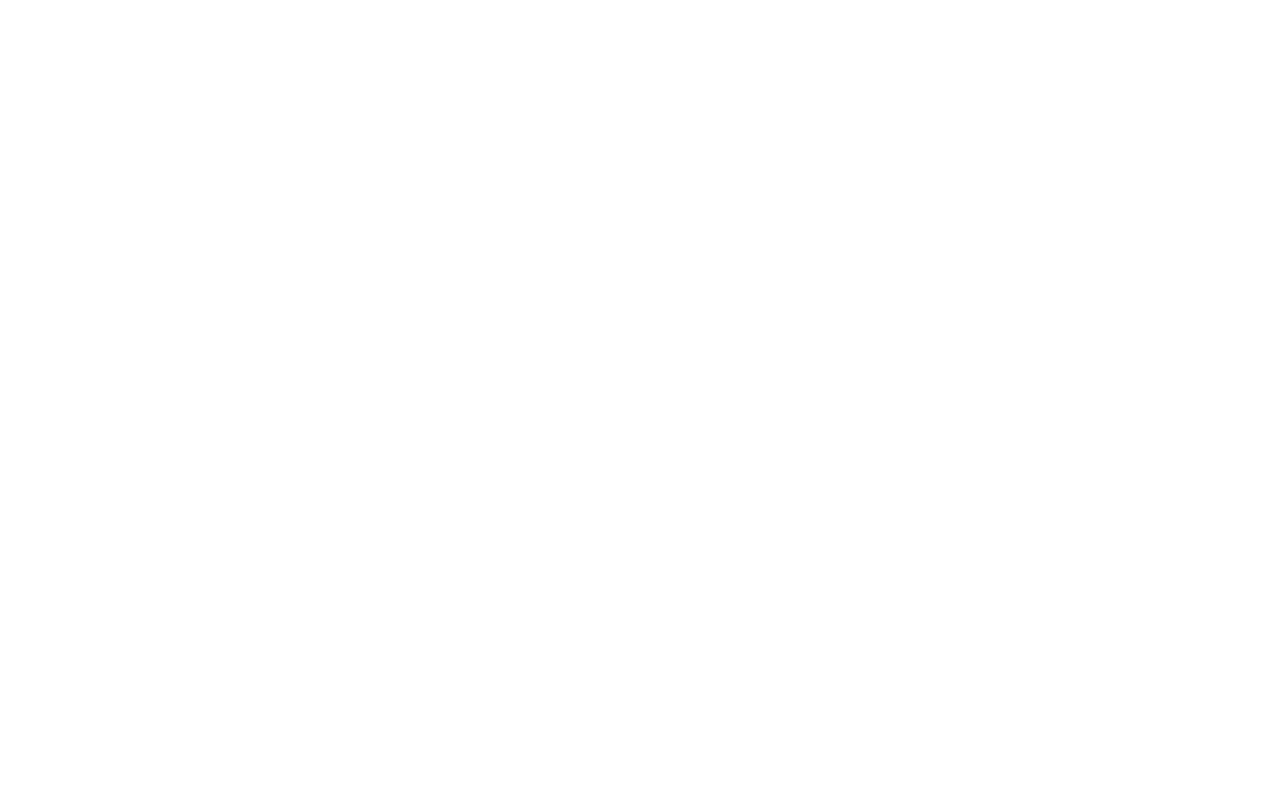
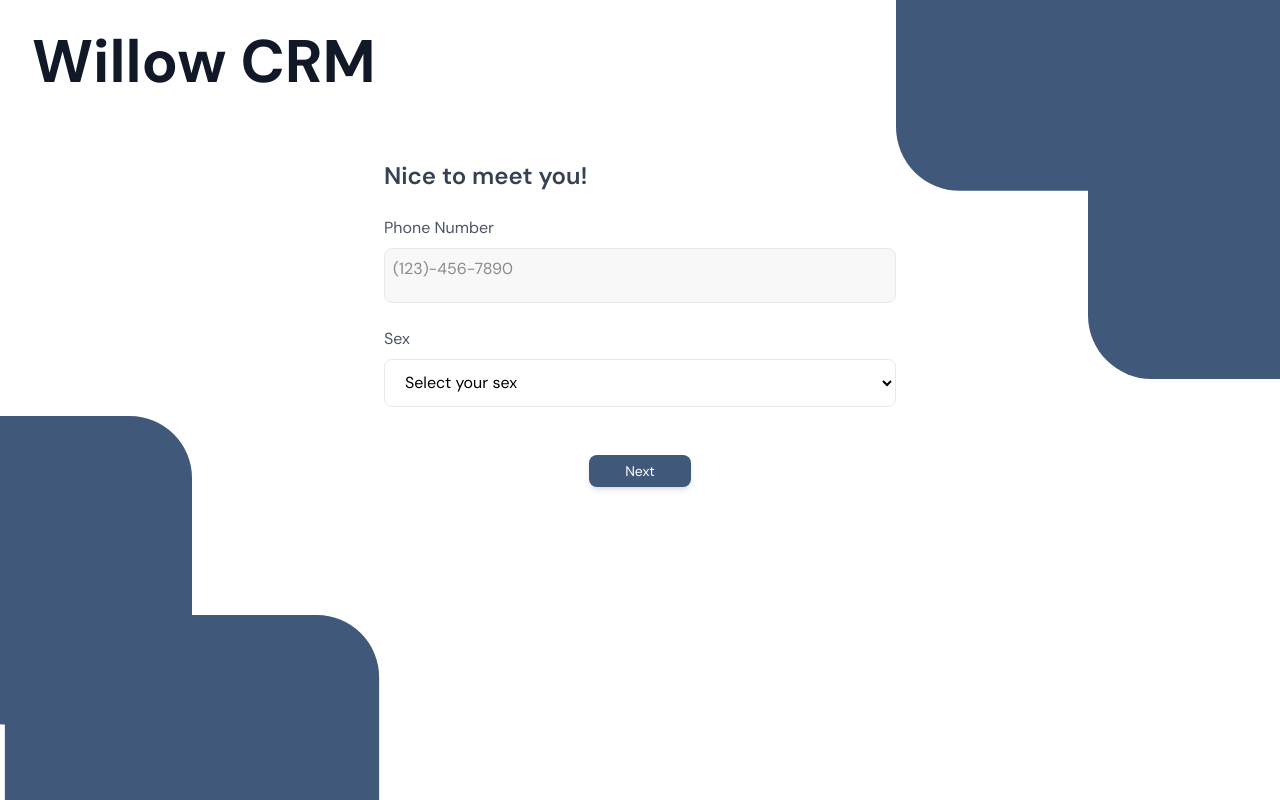
Before and after one commit to keithy1012/willow-crm, a React (Create React App) app in the folder frontend/: page /signup2 in a window 1280 px wide. Before the commit this address had no page. Built offline with nearby package versions, Linux system fonts and the light colour scheme.

Commit message:
Added form validation and signup2

```diff
--- a/frontend/src/App.tsx
+++ b/frontend/src/App.tsx
@@ -8,17 +8,22 @@ import LongTextArea from "./components/input/LongTextArea.tsx";
 import SearchBar from "./components/input/SearchBar.tsx";
 import Dashboard from "./Patients/Dashboard.tsx";
 
+import { SignupProvider } from "./context/SignUpContext.tsx";
 import { BrowserRouter as Router, Routes, Route } from "react-router-dom";
 import Landing from "./Onboarding/Landing.tsx";
 import SignUp1 from "./Onboarding/SignUp1.tsx";
+import SignUp2 from "./Onboarding/SignUp2.tsx";
 function App() {
   return (
+    <SignupProvider>
       <Router>
         <Routes>
           <Route path="/" element={<Landing />} />
           <Route path="/signup1" element={<SignUp1 />} />
+          <Route path="/signup2" element={<SignUp2 />} />
         </Routes>
       </Router>
+    </SignupProvider>
   );
 }
 
--- a/frontend/src/Onboarding/Landing.tsx
+++ b/frontend/src/Onboarding/Landing.tsx
@@ -1,5 +1,7 @@
 import React from "react";
 import { useNavigate } from "react-router-dom";
+import PrimaryButton from "../components/buttons/PrimaryButton.tsx";
+
 const TopRightBlob = "/onboarding_blob_top_right.svg";
 const BottomLeftBlob = "/onboarding_blob_bottom_left.svg";
 
@@ -27,14 +29,11 @@ const navigate = useNavigate();
 
       {/* Main content */}
       <h1 className="text-6xl md:text-8xl font-bold text-gray-900 z-10">Willow CRM</h1>
-      <p className="mt-4 text-2xl md:text-3xl text-gray-600 z-10">
+      <p className="mt-4 text-2xl md:text-3xl text-gray-600 z-10 mb-4">
         Modernize Healthcare
       </p>
-      <button
-        onClick={handleGetStarted}
-      className="mt-8 px-8 py-4 bg-blue-600 text-white font-semibold rounded-lg shadow-lg hover:bg-blue-700 z-10">
-        Get Started
-      </button>
+
+      <PrimaryButton text={"Get Started"} variant={"primary"} size={"small"} onClick={handleGetStarted}></PrimaryButton>
     </div>
   );
 };
--- a/frontend/src/Onboarding/SignUp1.tsx
+++ b/frontend/src/Onboarding/SignUp1.tsx
@@ -1,11 +1,42 @@
 import React from "react";
 import Field from "../components/input/Field.tsx";
-import Button from "../components/buttons/BookingButton.tsx";
+import PrimaryButton from "../components/buttons/PrimaryButton.tsx";
+import { useNavigate } from "react-router-dom";
+import { useSignup } from "../context/SignUpContext.tsx";
 
 const TopRightBlob = "/onboarding_blob_top_right.svg";
 const BottomLeftBlob = "/onboarding_blob_bottom_left.svg";
 
+
 const SignUp1: React.FC = () => {
+    const navigate = useNavigate();
+    const { signupData, setSignupData } = useSignup();
+    const [errors, setErrors] = React.useState<{ firstName?: string; lastName?: string; email?: string }>({});
+
+    const handleChange = (field: keyof typeof signupData) => (e: React.ChangeEvent<HTMLTextAreaElement>) => {
+        setSignupData({ [field]: e.target.value });
+    };
+
+    const validate = () => {
+        const errs: { firstName?: string; lastName?: string; email?: string } = {};
+        if (!signupData.firstName || !signupData.firstName.trim()) errs.firstName = "Please enter a first name";
+        if (!signupData.lastName || !signupData.lastName.trim()) errs.lastName = "Please enter a last name";
+        if (!signupData.email || !signupData.email.trim()) {
+            errs.email = "Please enter an email";
+        } else {
+            const re = /^[^\s@]+@[^\s@]+\.[^\s@]+$/;
+            if (!re.test(signupData.email)) errs.email = "Please enter a valid email address";
+        }
+
+        setErrors(errs);
+        return Object.keys(errs).length === 0;
+    };
+
+    const nextPage = () => {
+        if (!validate()) return;
+        navigate("/signup2");
+    };
+
   return (
     <div className="relative w-full min-h-screen bg-white flex flex-col items-start p-8 overflow-hidden">
       {/* Top-right SVG */}
@@ -34,24 +65,27 @@ const SignUp1: React.FC = () => {
         {/* First Name */}
         <div className="flex flex-col">
           <label className="text-gray-600 mb-2">First Name</label>
-          <Field placeholder="John Doe" />
+          <Field placeholder="Ved" value={signupData.firstName} onChange={handleChange("firstName")} />
+          {errors.firstName && <span className="text-sm text-red-500 mt-1">{errors.firstName}</span>}
         </div>
 
         {/* Last Name */}
         <div className="flex flex-col">
           <label className="text-gray-600 mb-2">Last Name</label>
-          <Field placeholder="John Doe" />
+          <Field placeholder="Naykude" value={signupData.lastName} onChange={handleChange("lastName")} />
+          {errors.lastName && <span className="text-sm text-red-500 mt-1">{errors.lastName}</span>}
         </div>
 
         {/* Email */}
         <div className="flex flex-col">
           <label className="text-gray-600 mb-2">Email</label>
-          <Field placeholder="John Doe" />
+          <Field placeholder="ved.naykude@palantir.com" value={signupData.email} onChange={handleChange("email")} />
+          {errors.email && <span className="text-sm text-red-500 mt-1">{errors.email}</span>}
         </div>
 
         {/* Next Button */}
-        <div className="mt-6 w-full">
-          <Button>Next</Button>
+        <div className="mt-6 w-full flex justify-center">
+          <PrimaryButton text={"Next"} variant={"primary"} size={"small"} onClick={nextPage}></PrimaryButton>
         </div>
       </div>
     </div>
--- /dev/null
+++ b/frontend/src/Onboarding/SignUp2.tsx
@@ -0,0 +1,101 @@
+import React from "react";
+import Field from "../components/input/Field.tsx";
+import PrimaryButton from "../components/buttons/PrimaryButton.tsx";
+import { useNavigate } from "react-router-dom";
+import { useSignup } from "../context/SignUpContext.tsx";
+import Dropdown from "../components/input/Dropdown.tsx";
+
+const TopRightBlob = "/onboarding_blob_top_right.svg";
+const BottomLeftBlob = "/onboarding_blob_bottom_left.svg";
+
+const SignUp2: React.FC = () => {
+  const navigate = useNavigate();
+  const { signupData, setSignupData } = useSignup();
+  const [errors, setErrors] = React.useState<{ phone?: string; sex?: string }>({});
+
+  const handleChange = (field: keyof typeof signupData) => (e: React.ChangeEvent<HTMLInputElement>) => {
+    setSignupData({ [field]: e.target.value });
+  };
+
+  const handleSelectChange = (value: string) => {
+    setSignupData({ sex: value });
+  };
+
+  const validate = () => {
+    const errs: { phone?: string; sex?: string } = {};
+
+    if (!signupData.phone || !signupData.phone.trim()) {
+      errs.phone = "Please enter a phone number";
+    } else {
+      const phoneRe = /^[0-9+\-() ]+$/;
+      if (!phoneRe.test(signupData.phone)) errs.phone = "Please enter a valid phone number";
+    }
+
+    if (!signupData.sex || !signupData.sex.trim()) {
+      errs.sex = "Please select your sex";
+    }
+
+    setErrors(errs);
+    return Object.keys(errs).length === 0;
+  };
+
+  const nextPage = () => {
+    if (!validate()) return;
+    navigate("/signup3");
+  };
+
+  return (
+    <div className="relative w-full min-h-screen bg-white flex flex-col items-start p-8 overflow-hidden">
+      {/* Top-right SVG */}
+      <img src={TopRightBlob} alt="Top Right Blob" className="absolute top-0 right-0 w-64 h-64 md:w-96 md:h-96" />
+
+      {/* Bottom-left SVG */}
+      <img src={BottomLeftBlob} alt="Bottom Left Blob" className="absolute bottom-0 left-0 w-64 h-64 md:w-96 md:h-96" />
+
+      {/* Logo */}
+      <h1 className="text-4xl md:text-6xl font-bold text-gray-900 z-10 absolute top-8 left-8">
+        Willow CRM
+      </h1>
+
+      {/* Main Form Content */}
+      <div className="z-10 w-full max-w-lg mx-auto mt-32 flex flex-col gap-6">
+        <p className="text-xl md:text-2xl font-semibold text-gray-700">Nice to meet you!</p>
+
+        {/* Phone Number */}
+        <div className="flex flex-col">
+          <label className="text-gray-600 mb-2">Phone Number</label>
+          <Field
+            placeholder="(123)-456-7890"
+            value={signupData.phone}
+            onChange={handleChange("phone")}
+          />
+          {errors.phone && <span className="text-sm text-red-500 mt-1">{errors.phone}</span>}
+        </div>
+
+        {/* Sex */}
+        <div className="flex flex-col">
+          <label className="text-gray-600 mb-2">Sex</label>
+          <Dropdown
+            value={signupData.sex}
+            onChange={handleSelectChange}
+            options={["Male", "Female", "Other"]}
+            placeholder="Select your sex"
+          />
+          {errors.sex && <span className="text-sm text-red-500 mt-1">{errors.sex}</span>}
+        </div>
+
+        {/* Next Button */}
+        <div className="mt-6 w-full flex justify-center">
+          <PrimaryButton
+            text="Next"
+            variant="primary"
+            size="small"
+            onClick={nextPage}
+          />
+        </div>
+      </div>
+    </div>
+  );
+};
+
+export default SignUp2;
--- /dev/null
+++ b/frontend/src/components/input/Dropdown.tsx
@@ -0,0 +1,52 @@
+import React from "react";
+
+interface DropdownProps {
+  label?: string;
+  value: string;
+  onChange: (value: string) => void;
+  options: string[];
+  placeholder?: string;
+}
+
+const Dropdown: React.FC<DropdownProps> = ({
+  label,
+  value,
+  onChange,
+  options,
+  placeholder = "Select...",
+}) => {
+  return (
+    <div className="flex flex-col w-full">
+      {label && (
+        <label className="text-gray-600 mb-2 text-sm font-medium">
+          {label}
+        </label>
+      )}
+
+      <select
+        value={value}
+        onChange={(e) => onChange(e.target.value)}
+        className="
+          w-full h-12 px-4 border border-stroke rounded-lg bg-transparent
+          text-primaryText placeholder-secondaryText text-base
+          outline-none focus:ring-2 focus:ring-blue-500
+          cursor-pointer
+        "
+      >
+        {placeholder && (
+          <option value="" disabled hidden>
+            {placeholder}
+          </option>
+        )}
+
+        {options.map((option, i) => (
+          <option key={i} value={option}>
+            {option}
+          </option>
+        ))}
+      </select>
+    </div>
+  );
+};
+
+export default Dropdown;
--- a/frontend/src/components/input/Field.tsx
+++ b/frontend/src/components/input/Field.tsx
@@ -2,17 +2,28 @@ import React, { useState } from "react";
 
 interface FieldProps {
   placeholder: string;
+  value?: string;
+  onChange?: (e: React.ChangeEvent<HTMLTextAreaElement>) => void;
 }
 
-const Field: React.FC<FieldProps> = ({ placeholder }) => {
+const Field: React.FC<FieldProps> = ({ placeholder, value, onChange }) => {
   const [text, setText] = useState("");
+  const current = typeof value === "string" ? value : text;
+
+  const handleChange = (e: React.ChangeEvent<HTMLTextAreaElement>) => {
+    if (onChange) {
+      onChange(e);
+    } else {
+      setText(e.target.value);
+    }
+  };
 
   return (
     <div className="bg-foreground border border-stroke rounded-lg p-2">
       <textarea
         placeholder={placeholder}
-        value={text}
-        onChange={(e) => setText(e.target.value)}
+        value={current}
+        onChange={handleChange}
         className="w-full min-h-[30px] max-h-[30px] bg-transparent resize-none outline-none text-primaryText placeholder-secondaryText text-base"
         rows={1}
       />
--- /dev/null
+++ b/frontend/src/context/SignUpContext.tsx
@@ -0,0 +1,42 @@
+import React, { createContext, useContext, useState } from "react";
+
+interface SignupData {
+  firstName: string;
+  lastName: string;
+  email: string;
+  phone: string;
+  sex: string;
+}
+
+interface SignupContextValue {
+  signupData: SignupData;
+  setSignupData: (data: Partial<SignupData>) => void;
+}
+
+const SignupContext = createContext<SignupContextValue | undefined>(undefined);
+
+export const SignupProvider: React.FC<{ children: React.ReactNode }> = ({ children }) => {
+  const [signupData, setSignupDataState] = useState<SignupData>({
+    firstName: "",
+    lastName: "",
+    email: "",
+    phone: "",
+    sex: ""
+  });
+
+  const setSignupData = (data: Partial<SignupData>) => {
+    setSignupDataState((prev) => ({ ...prev, ...data }));
+  };
+
+  return (
+    <SignupContext.Provider value={{ signupData, setSignupData }}>
+      {children}
+    </SignupContext.Provider>
+  );
+};
+
+export const useSignup = () => {
+  const context = useContext(SignupContext);
+  if (!context) throw new Error("useSignup must be used inside SignupProvider");
+  return context;
+};
```
Lines whose indentation alone changed are shown as unchanged.
